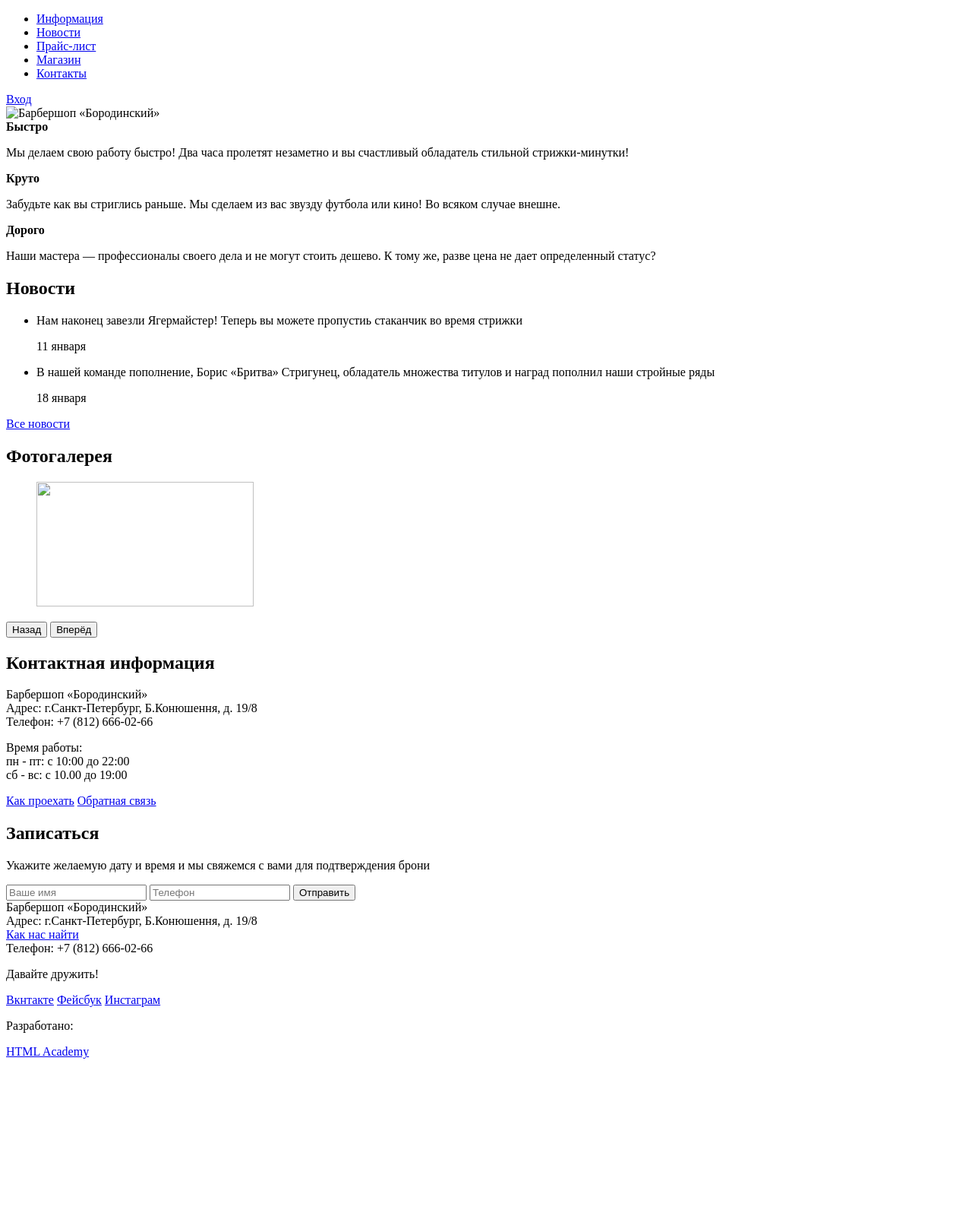
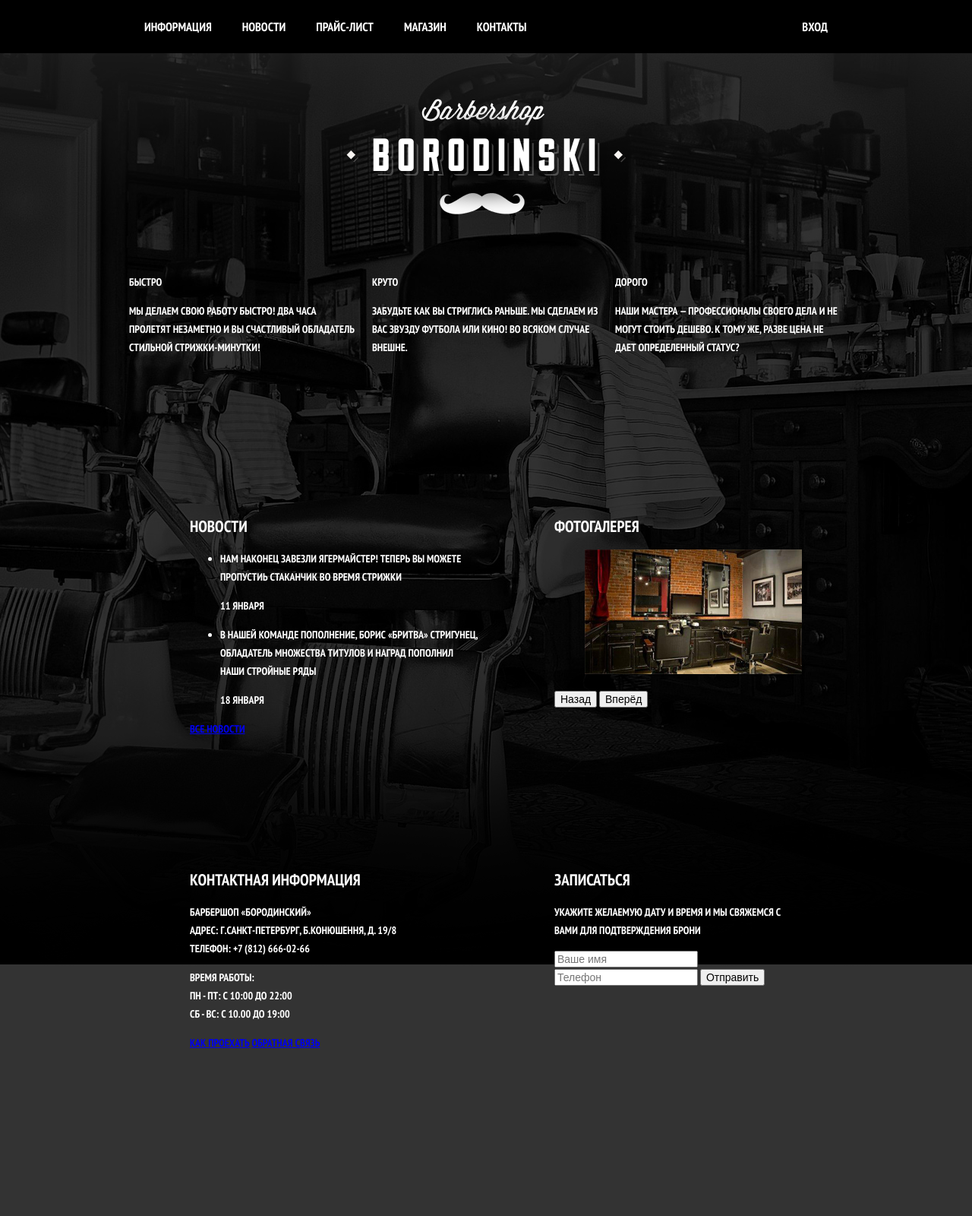
Before and after one commit to bxcar/shopbarber, a plain HTML site: page index.html in a window 1280 px wide. Shown: the top 1600 px of the page at 76% size. Before the commit the page ends 1401 px from the top, so only its background shows below. Drawn offline with Linux system fonts and the light colour scheme.

Commit message:
added some files

```diff
--- a/index.html
+++ b/index.html
@@ -3,10 +3,13 @@
 <head>
     <meta charset="UTF-8">
     <title>Барбершоп «Бородинский»</title>
+    <link rel="stylesheet" href="style.css">
+    <link rel="stylesheet" href="normalize.css">
+    <link href="https://fonts.googleapis.com/css?family=PT+Sans+Narrow:400,700&amp;subset=cyrillic" rel="stylesheet">
 </head>
 <body>
 <header class="main-header">
-    <div class="container">
+    <div class="container clearfix">
         <nav class="main-navigator">
             <ul>
                 <li>
@@ -35,22 +38,22 @@
     <div class="index-logo">
         <img src="img/index-logo.png" width="368" height="204" alt="Барбершоп «Бородинский»">
     </div>
-    <section class="features">
-        <div class="feature-item">
+    <section class="features clearfix">
+        <div class="features-item">
             <b class="feature-name">Быстро</b>
             <p>
                 Мы делаем свою работу быстро! Два часа пролетят незаметно и вы счастливый обладатель стильной
                 стрижки-минутки!
             </p>
         </div>
-        <div class="feature-item">
+        <div class="features-item">
             <b class="feature-name">Круто</b>
             <p>
                 Забудьте как вы стриглись раньше. Мы сделаем из вас звузду футбола или кино!
                 Во всяком случае внешне.
             </p>
         </div>
-        <div class="feature-item">
+        <div class="features-item">
             <b class="feature-name">Дорого</b>
             <p>
                 Наши мастера — профессионалы своего дела и не могут стоить дешево. К тому же, разве цена
@@ -58,7 +61,7 @@
             </p>
         </div>
     </section>
-    <div class="index-content">
+    <div class="index-content clearfix">
         <div class="index-content-left">
             <h2 class="index-content-title">Новости</h2>
             <ul class="news-preview">
@@ -89,7 +92,7 @@
             </div>
         </div>
     </div>
-    <div class="index-content">
+    <div class="index-content clearfix">
         <div class="index-content-left">
             <h2 class="index-content-title">Контактная информация</h2>
             <p>
@@ -117,7 +120,7 @@
     </div>
 </main>
 <footer class="main-footer">
-    <div class="container">
+    <div class="container clearfix">
         <section class="footer-contacts">
             Барбершоп «Бородинский»<br>
             Адрес: г.Санкт-Петербург, Б.Конюшення, д. 19/8<br>
--- a/style.css
+++ b/style.css
@@ -6,19 +6,168 @@ html, body {
 }
 
 body {
-    background: #000 url("img/barbershop-index-grid.jpg") no-repeat 50% 3px;
+    /*background: url("img/barbershop-index-grid.jpg") no-repeat 50% 3px;*/
     background-size: 1122px auto;
-}
-
-.main-header {
-    /*Только для оформления сетки*/
-    min-height: 70px;
+    min-width: 960px;
+    font-weight: 700;
+    font-size: 14px;
+    line-height: 24px;
+    font-family: "PT Sans Narrow", "Arial", sans-serif;
+    text-transform: uppercase;
+    background: #000000 url("img/body-bg.jpg") no-repeat center top;
+    color: #fff;
 }
 
 .container {
     width: 940px;
     padding: 0 10px;
+    margin: 0 auto;
+}
 
+.main-navigator {
+    width: 780px;
+    float: left;
     /*Только для оформления сетки*/
     min-height: 70px;
 }
+
+.user-block {
+    float: right;
+    max-width: 140px;
+    /*Только для оформления сетки*/
+    min-height: 70px;
+}
+
+.login {
+    display: inline-block;
+    vertical-align: top;
+    padding: 25px 20px;
+    padding-left: 50px;
+    font-size: 16px;
+    line-height: 20px;
+    color: #fff;
+    text-decoration: none;
+}
+
+.login:hover {
+
+}
+
+.clearfix::after {
+    content: "";
+    display: block;
+    clear: both;
+    /*height: 20px;*/
+    /*background-color: white;*/
+    /*background-image: linear-gradient(45deg, white 45%, black 50%, white 55%);*/
+    /*background-size: 20px;*/
+}
+
+.main-header {
+    margin-bottom: 60px;
+    color: #fff;
+    background-color: #000;
+}
+
+.main-navigator a {
+    color: #fff;
+    text-decoration: none;
+    display: block;
+    padding: 25px 20px;
+}
+
+.main-navigator a:hover {
+    background: #242424;
+}
+
+.main-navigator ul {
+    margin: 0;
+    padding: 0;
+    list-style: none;
+    font-size: 0;
+}
+
+.main-navigator li {
+    display: inline-block;
+    vertical-align: top;
+    font-size: 16px;
+    line-height: 20px;
+}
+
+.index-logo {
+    height: 204px;
+    width: 368px;
+    margin-right: auto;
+    margin-left: auto;
+    margin-bottom: 25px;
+}
+
+.features-item {
+    float: left;
+    width: 300px;
+    margin-right: 20px;
+    /*Только для оформления сетки*/
+    min-height: 175px;
+}
+
+.features-item:last-child {
+    margin-right: 0;
+}
+
+.features {
+    margin-bottom: 80px;
+}
+
+.index-content {
+    margin-bottom: 35px;
+    padding: 50px 80px;
+}
+
+.index-content-left {
+    float: left;
+    width: 380px;
+
+    /*Только для оформления сетки*/
+    min-height: 330px;
+}
+
+.index-content-right {
+    float: right;
+    width: 300px;
+
+    /*Только для оформления сетки*/
+    min-height: 330px;
+}
+
+.main-footer {
+    margin-top: 65px;
+    padding-top: 60px;
+    padding-bottom: 40px;
+
+}
+
+.footer-contacts {
+    float: left;
+    width: 340px;
+    margin-right: 60px;
+
+    /*Только для оформления сетки*/
+    min-height: 90px;
+
+}
+
+.footer-social {
+    float: left;
+    width: 180px;
+
+    /*Только для оформления сетки*/
+    min-height: 90px;
+}
+
+.footer-copyright {
+    float: right;
+    width: 180px;
+
+    /*Только для оформления сетки*/
+    min-height: 90px;
+}
```
Also changed, not shown: index(beta).html (+7 -6 lines), img/body-bg.jpg (added), img/body-bg.png (added), img/index-logo.png (added), img/photo-1.jpg (added), normalize.css (added).
